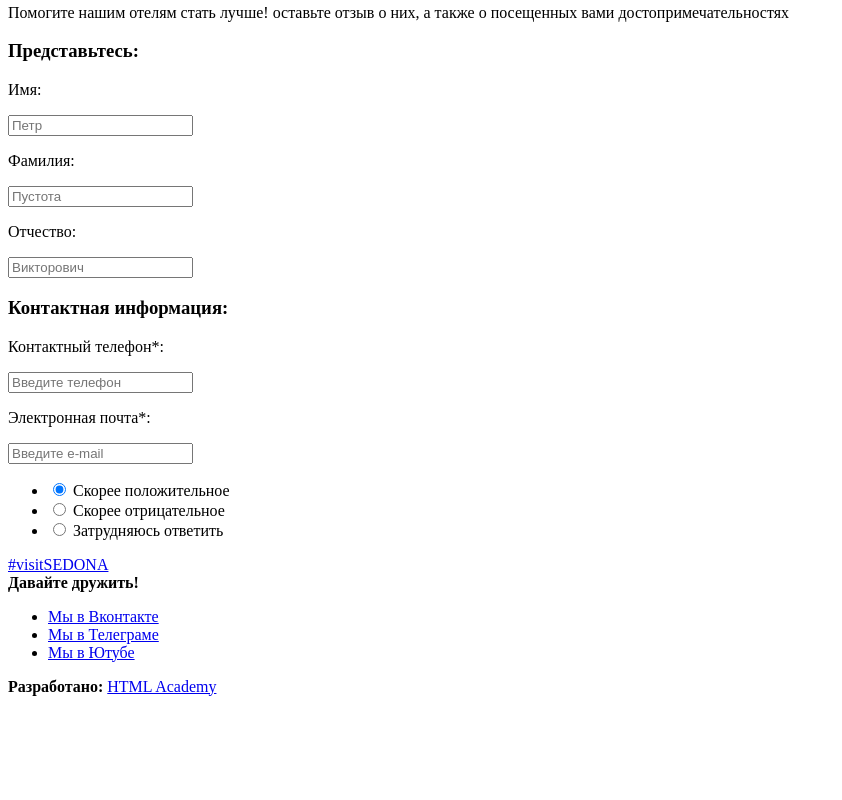
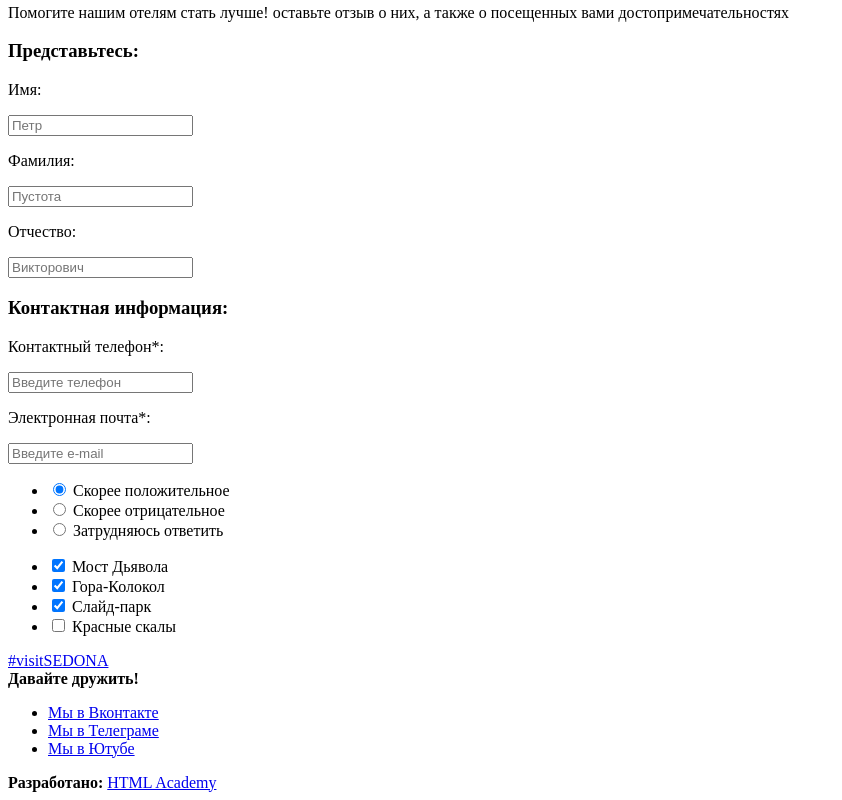
Before and after one commit to 8ShInE8/2112783-sedona-26, a website: page source/form.html in a window 1280 px wide. Shown: the part 403-1203 px from the top of the page, without its empty margins (0-842 px from the left). Before the commit the page ends 1107 px from the top, so only its background shows below. Drawn offline with Linux system fonts and the light colour scheme.

Commit message:
Добавляет блок формы Посещенные достопримечательности

```diff
--- a/source/form.html
+++ b/source/form.html
@@ -97,14 +97,14 @@
 
         <div class="comment__impression">
           <ul class="comment__impression-list">
-            <li class="comment__impression-item">
+            <li class="comment__impression-item--checked">
               <label class="comment-control">
                 <input class="visually-hidden comment__positive-radio" type="radio" name="positive" checked="">
-                <span class="comment__positive--checked">Скорее положительное</span>
+                <span class="comment__positive">Скорее положительное</span>
               </label>
             </li>
 
-            <li class="comment__impression-item">
+            <li class="comment__impression-item--">
               <label class="comment-control">
                 <input class="visually-hidden comment__negative-radio" type="radio" name="negative">
                 <span class="comment__negative">Скорее отрицательное</span>
@@ -115,6 +115,38 @@
               <label class="comment-control">
                 <input class="visually-hidden comment__neutral-radio" type="radio" name="neutral">
                 <span class="comment__neutral">Затрудняюсь ответить</span>
+              </label>
+            </li>
+          </ul>
+        </div>
+
+        <div class="comment__visited">
+          <ul class="comment__visited-list">
+            <li class="comment__visited-item--checked">
+              <label class="comment-control">
+                <input class="visually-hidden comment__control-checkbox" type="checkbox" name="bridge" checked="">
+                <span class="comment__bridge">Мост Дьявола</span>
+              </label>
+            </li>
+
+            <li class="comment__visited-item--checked">
+              <label class="comment-control">
+                <input class="visually-hidden comment__control-checkbox" type="checkbox" name="mount-bell" checked="">
+                <span class="comment__mount-bell">Гора-Колокол</span>
+              </label>
+            </li>
+
+            <li class="comment__visited-item--checked">
+              <label class="comment-control">
+                <input class="visually-hidden comment__control-checkbox" type="checkbox" name="slide-park" checked="">
+                <span class="comment__slide-park">Слайд-парк</span>
+              </label>
+            </li>
+
+            <li class="comment__visited-item">
+              <label class="comment-control">
+                <input class="visually-hidden comment__control-checkbox" type="checkbox" name="red-rocks">
+                <span class="comment__red-rocks">Красные скалы</span>
               </label>
             </li>
           </ul>
```
